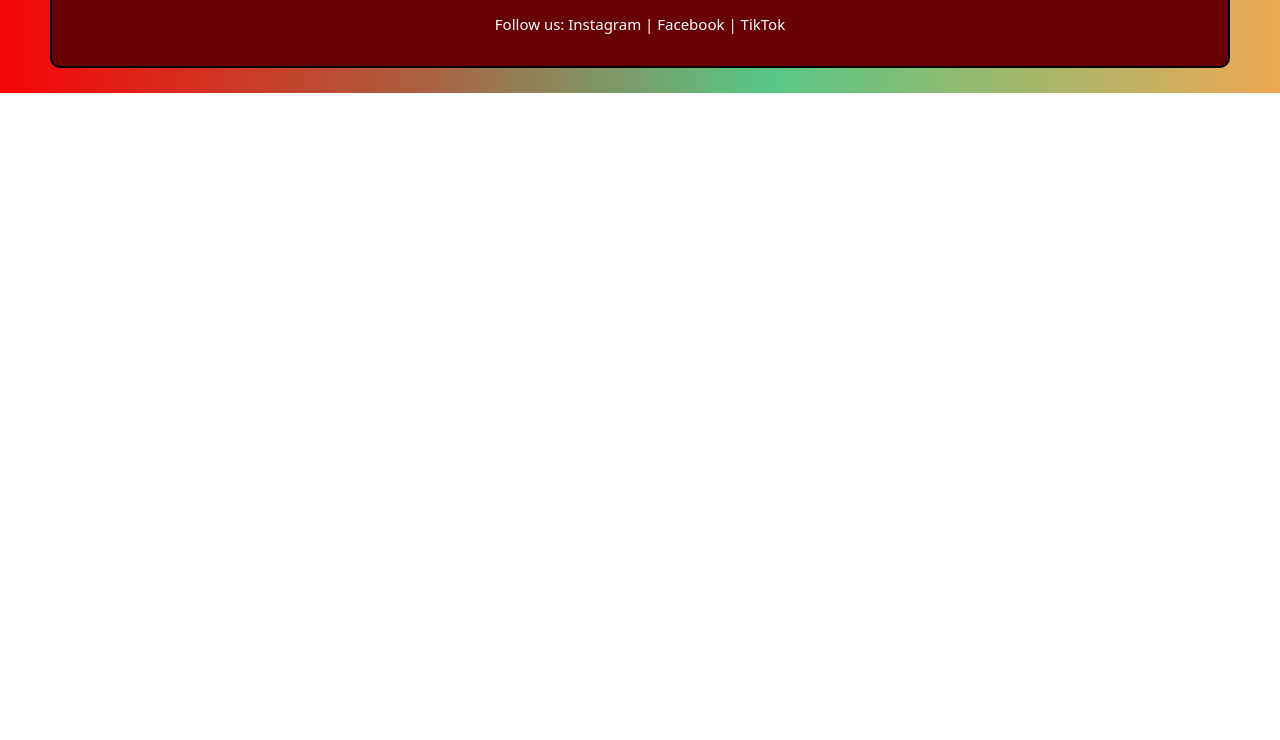
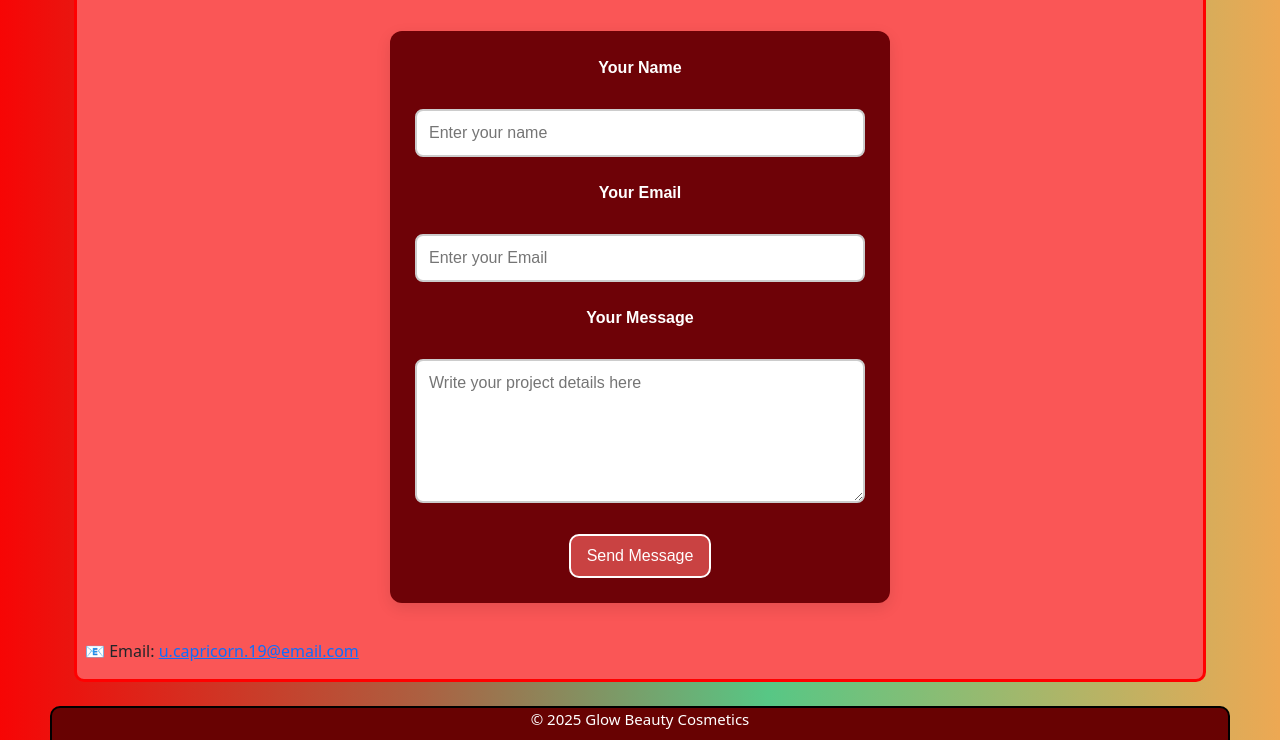
Before and after one commit to UfaqFatima786/Codeveda-Responsive-landing-page, a plain HTML site: page index.html in a window 1280 px wide. Shown: the part 2631-3371 px from the top of the page. Before the commit the page ends 2724 px from the top, so only its background shows below. Drawn offline with nearby package versions, Linux system fonts and the light colour scheme.

Commit message:
landing-page

```diff
--- a/index.html
+++ b/index.html
@@ -27,13 +27,13 @@
                     <div class="collapse navbar-collapse" id="navbarSupportedContent">
                         <ul class="navbar-nav navlist ms-auto mt-auto  mb-lg-0 gap-5">
                             <li class="nav-item">
-                                <a class="nav-link blog" href="#">Home</a>
+                                <a class="nav-link blog" href="#home">Home</a>
                             </li>
                             <li class="nav-item">
-                                <a class="nav-link" href="#">About</a>
+                                <a class="nav-link" href="#about">About</a>
                             </li>
                             <li class="nav-item">
-                                <a class="nav-link" href="#">Products</a>
+                                <a class="nav-link" href="#products">Products</a>
                             </li>
 
                             <li>
@@ -50,7 +50,7 @@
     </div>
 
     <div class="container">
-        <div class="row my-3 p-5 header-row">
+        <div class="row my-3 p-5 header-row" id="home">
             <div class="col-lg-6 leftcol col-sm-12 mt-5 ps-5 my-5 d-flex justify-content-center left-row">
                 <section class="section-hero align-item-center my-auto">
                     <h6 class="heading-6">Services</h6>
@@ -71,7 +71,7 @@
         <div class="row my-3 d-flex justify-content-center middle-row">
             <div class="col-lg-8 col-sm-12 service-col h-50 my-5">
                 <center>
-                    <section class="section-services align-item-center my-auto  animate__animated animate__zoomIn">
+                    <section class="section-services align-item-center my-auto  animate__animated animate__zoomIn" id="about">
                         <button class="btn-01 my-2 py-2 px-3">Our items</button><br><br>
 
                         <h4>Lipsticks</h4>
@@ -179,6 +179,41 @@
 
 
 
+         <div class="row mt-5 g-3 my-2 contact-row d-flex justify-content-center ">
+            <center>
+                <button class="Selling-button mt-2 py-2 px-3" id="contact">Contact me</button>
+            </center>
+
+            <section>
+                <center>
+                    <form class="form">
+                        <label for="name" class="label">Your Name</label><br>
+
+                        <input type="text" placeholder="Enter your name"><br><br>
+
+                        <label for="name" class="label"> Your Email</label><br>
+
+                        <input type="text" placeholder="Enter your Email"><br><br>
+
+                        <label for="message" class="label-msg">Your Message</label><br>
+                        <textarea id="message" name="message" rows="5" cols="30"
+                            placeholder="Write your project details here"></textarea><br><br>
+                        <button type="submit" class="btn px-3 py-2">Send Message</button>
+
+                    </form>
+                </center>
+            </section>
+            <br>
+
+            <p class="e-para mt-3">
+                📧 Email:
+                <a href="u.capricorn.19@email.com" target="_blank" class="tag">u.capricorn.19@email.com</a>
+            </p>
+
+        </div>
+
+
+
     </div>
     <center>
         <footer class="footer mt-4">
--- a/style.css
+++ b/style.css
@@ -171,6 +171,73 @@ body {
 
 
 
+.contact-button {
+    background-color: #014f9c;
+    border-radius: 10px;
+    border: 2px solid rgb(0, 0, 0);
+    color: rgb(255, 255, 255);
+    font-size: 30px;
+}
+
+.contact-button:hover {
+    border-radius: 10px;
+    border: 2px solid rgb(252, 166, 166);
+    color: #000000;
+    background-color: #b9aef8;
+    transition: 0.5s;
+    cursor: pointer;
+}
+
+.contact-row {
+    background-color: #fa5656;
+     border: 3px solid rgb(255, 0, 0);
+    border-radius: 10px;
+    box-sizing: border-box;
+
+}
+
+.form {
+    max-width: 500px;
+    margin: 20px auto;
+    padding: 25px;
+    background-color: #6e0207;
+    border-radius: 12px;
+    box-shadow: 0 5px 15px rgba(0, 0, 0, 0.1);
+    font-family: Arial, sans-serif;
+}
+
+.label,
+.label-msg {
+    display: block;
+    margin-bottom: 5px;
+    font-weight: bold;
+    color: #ffffff;
+}
+
+.form input[type="text"],
+.form textarea {
+    width: 100%;
+    padding: 10px 12px;
+    border: 2px solid #ccc;
+    border-radius: 8px;
+    font-size: 16px;
+    transition: all 0.3s ease;
+}
+
+.form input[type="text"]:hover,
+.form textarea:hover {
+    border-color: #007BFF;
+}
+
+.form input[type="text"]:focus,
+.form textarea:focus {
+    border-color: #28a745;
+    outline: none;
+    box-shadow: 0 0 5px rgba(40, 167, 69, 0.5);
+}
+
+
+
 .footer {
     background-color: rgb(104, 2, 2);
     height: 180px;
```
